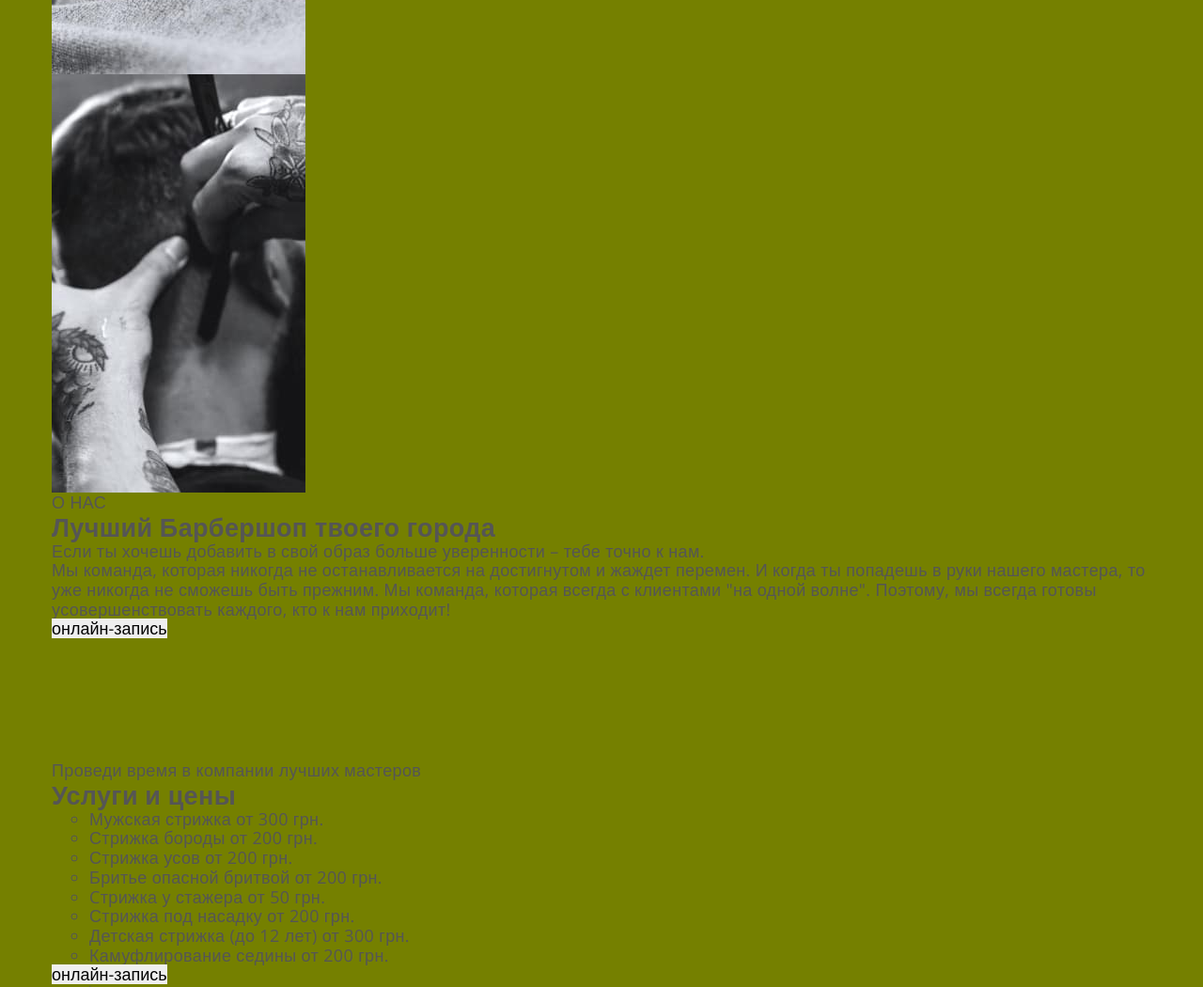
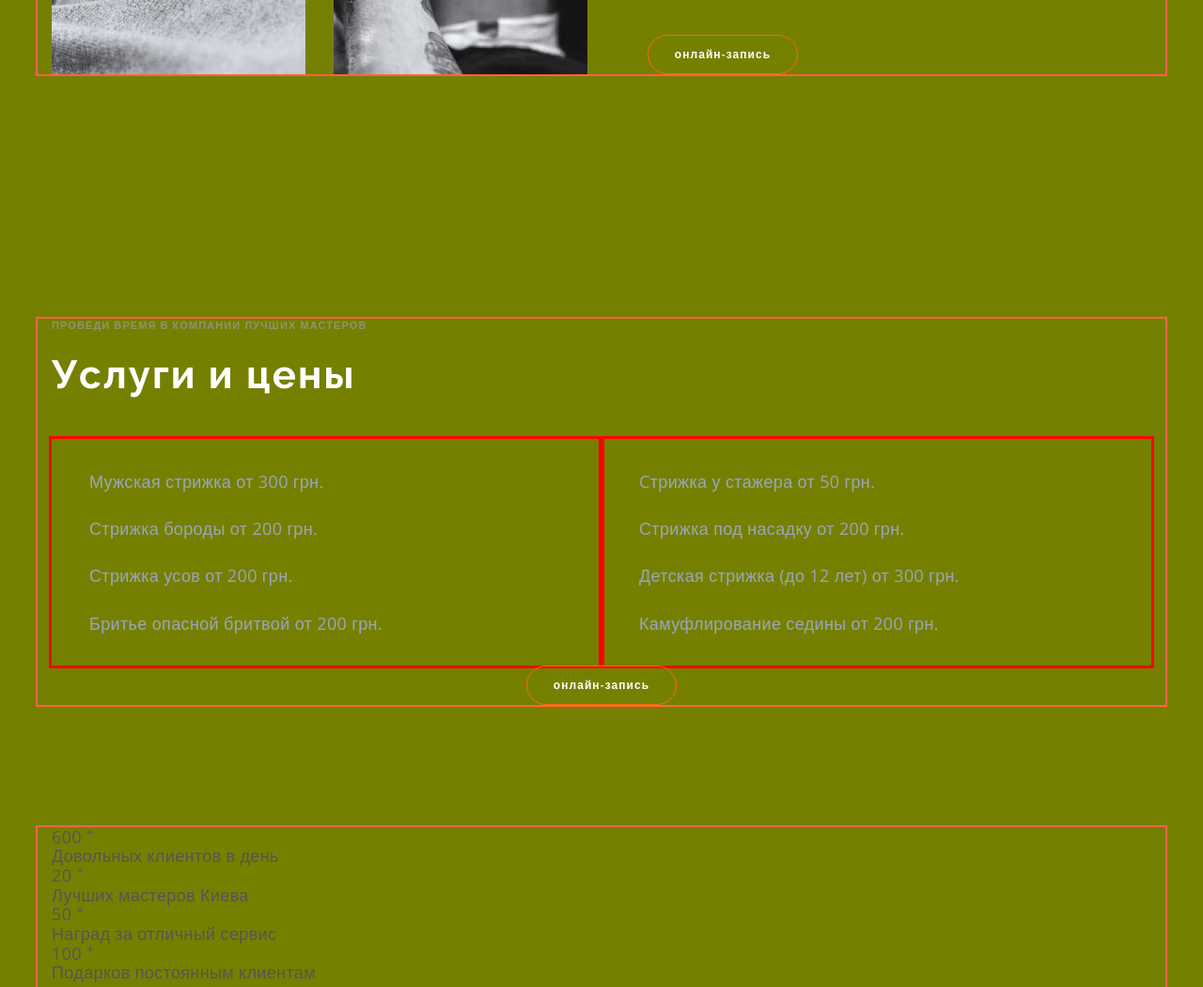
Before and after one commit to EvgenyShokotko/Barber, a plain HTML site: page index.html in a window 1280 px wide. Shown: the part 863-1913 px from the top of the page at 94% size. Drawn offline with nearby package versions, Linux system fonts and the light colour scheme.

Commit message:
two ways

```diff
--- a/css/styles.css
+++ b/css/styles.css
@@ -1,5 +1,5 @@
 :root {
-	--main-text-color: rgba(85, 85, 85, 1);
+	--main-text-color: #555555;
 	--link-text-color: #ffffff;
 	--accent-color: rgba(255, 108, 0, 1);
 }
@@ -42,7 +42,7 @@ body {
 
 .conteiner {
 	width: 1200px;
-	/* outline: 2px solid tomato; */
+	outline: 2px solid tomato;
 	margin-left: auto;
 	margin-right: auto;
 	padding-left: 15px;
@@ -123,7 +123,6 @@ body {
 }
 /*---------------------------- Секция герой-------------------- */
 .hero-section {
-	padding-bottom: 130px;
 }
 .social-links {
 	display: flex;
@@ -204,5 +203,135 @@ body {
 }
 /* ----------------О нас------------------------------ */
 .about {
+	padding-top: 130px;
 	padding-bottom: 130px;
 }
+.flex-about {
+	display: flex;
+}
+.photo-about {
+	display: flex;
+	margin-right: 64px;
+}
+.item-photo:not(:last-child) {
+	margin-right: 30px;
+}
+.about-description {
+	width: 500px;
+}
+.about-appertitle {
+	margin-bottom: 20px;
+
+	font-weight: 600;
+	font-size: 11px;
+	line-height: 1.36;
+
+	letter-spacing: 0.1em;
+	text-transform: uppercase;
+
+	color: #303030;
+}
+.about-title {
+	margin-bottom: 20px;
+
+	font-family: "Raleway";
+	font-weight: 700;
+	font-size: 42px;
+	line-height: 1.17;
+	letter-spacing: 0.05em;
+	color: #303030;
+}
+.about-text {
+	margin-bottom: 20px;
+	font-weight: 400;
+	font-size: 18px;
+	line-height: 1.67;
+	letter-spacing: 0.02em;
+	color: var(--main-text-color);
+}
+.about-team {
+	margin-bottom: 40px;
+	font-weight: 400;
+	font-size: 14px;
+	line-height: 1.86;
+	letter-spacing: 0.02em;
+	color: #555555;
+}
+/* -----------------Услуги и цены---------------- */
+.price-section {
+	padding-top: 130px;
+	padding-bottom: 130px;
+}
+.price-uppertitle {
+	margin-bottom: 20px;
+
+	font-weight: 600;
+	font-size: 11px;
+	line-height: 1.36;
+	letter-spacing: 0.1em;
+	text-transform: uppercase;
+	color: rgba(157, 164, 189, 0.6);
+}
+.price-title {
+	margin-bottom: 44px;
+
+	font-family: "Raleway";
+	font-weight: 700;
+	font-size: 42px;
+	line-height: 1.17;
+	letter-spacing: 0.05em;
+
+	color: var(--link-text-color);
+}
+.flex-list {
+	display: flex;
+	margin-bottom: 50px;
+}
+.price-list {
+	padding: 30px 40px;
+	width: 585px;
+	outline: 3px solid red;
+}
+.price-auxiliary {
+	padding: 30px 40px;
+	width: 585px;
+	outline: 3px solid red;
+}
+.item-price {
+	margin-bottom: 20px;
+
+	font-weight: 400;
+	font-size: 18px;
+	line-height: 1.67;
+	letter-spacing: 0.02em;
+
+	color: #9da4bd;
+}
+.item-price:last-child {
+	margin-bottom: 0;
+}
+.price-btn {
+	display: flex;
+	justify-content: center;
+}
+
+.main {
+	display: flex;
+	flex-direction: column;
+
+	padding: 30px 40px;
+	width: 585px;
+	outline: 3px solid red;
+}
+.auxiliary {
+	display: flex;
+	flex-direction: column;
+
+	padding: 30px 40px;
+	width: 585px;
+	outline: 3px solid red;
+}
+
+.iouyt {
+	display: flex;
+}
--- a/index.html
+++ b/index.html
@@ -55,51 +55,69 @@
         <!-- О нас -->
         <section class="about">
             <div class="conteiner flex-about">
-            <ul class="list">
-                <li>
+            <ul class="list photo-about">
+                <li class="item-photo">
                     <img src="./image/img-1.jpg" alt="бритье бороды" width="270" height="445">
                 </li>
-                <li>
+                <li class="item-photo">
                     <img src="./image/img-2.jpg" alt="стрижка" width="270" height="445">
                 </li>
             </ul>
-            <div>
-                <p>О НАС</p>
-                <h2>Лучший Барбершоп твоего города</h2>
-                <p>Если ты хочешь добавить в свой образ больше уверенности – тебе точно к нам.</p>
-                <p>Мы команда, которая никогда не останавливается на достигнутом
+            <div class="about-description">
+                <p class="about-appertitle">О НАС</p>
+                <h2 class="about-title">Лучший Барбершоп твоего города</h2>
+                <p class="about-text">Если ты хочешь добавить в свой образ больше уверенности – тебе точно к нам.</p>
+                <p class="about-team">Мы команда, которая никогда не останавливается на достигнутом
                 и жаждет перемен. И когда ты попадешь в руки нашего мастера,
                 то уже никогда не сможешь быть прежним. Мы команда, которая всегда с клиентами "на одной волне". Поэтому, мы всегда
                 готовы усовершенствовать каждого, кто к нам приходит!</p>
-                <button type="button">онлайн-запись</button>
+                <button class="btn" type="button">онлайн-запись</button>
             </div>
             </div>
         </section>
         <!-- Услуги и цены -->
-        <section>
+        <section class="price-section">
             <div class="conteiner">
-            <p>Проведи время в компании лучших мастеров</p>
-            <h2>Услуги и цены</h2>
-            <ul class="list">
+            <p class="price-uppertitle">Проведи время в компании лучших мастеров</p>
+            <h2 class="price-title">Услуги и цены</h2>
+            <!-- <div class="flex-list">
+              <ul class="list price-list">
+                        <li class="item-price" >Мужская стрижка от 300 грн.</li>
+                        <li class="item-price" >Стрижка бороды от 200 грн.</li>
+                        <li class="item-price" >Стрижка усов от 200 грн.</li>
+                        <li class="item-price" >Бритье опасной бритвой от 200 грн.</li>
+                    </ul>
+                    <ul class="list price-auxiliary">
+                        <li class="item-price" >Cтрижка у стажера от 50 грн.</li>
+                        <li class="item-price" >Стрижка под насадку от 200 грн.</li>
+                        <li class="item-price" >Детская стрижка (до 12 лет) от 300 грн.</li>
+                        <li class="item-price" >Камуфлирование седины от 200 грн.</li>
+                    </ul>
+                   </div> -->
+             <ul class="list iouyt">
                 <li>
-                    <ul>
-                        <li>Мужская стрижка от 300 грн.</li>
-                        <li>Стрижка бороды от 200 грн.</li>
-                        <li>Стрижка усов от 200 грн.</li>
-                        <li>Бритье опасной бритвой от 200 грн.</li>
+                    <ul class="list main">
+                        <li class="item-price">Мужская стрижка от 300 грн.</li>
+                        <li class="item-price">Стрижка бороды от 200 грн.</li>
+                        <li class="item-price">Стрижка усов от 200 грн.</li>
+                        <li class="item-price">Бритье опасной бритвой от 200 грн.</li>
                     </ul>
                 </li>
                 <li>
-                    <ul list>
-                        <li>Cтрижка у стажера от 50 грн.</li>
-                        <li>Стрижка под насадку от 200 грн.</li>
-                        <li>Детская стрижка (до 12 лет) от 300 грн.</li>
-                        <li>Камуфлирование седины от 200 грн.</li>
+                    <ul class="list auxiliary">
+                        <li class="item-price">Cтрижка у стажера от 50 грн.</li>
+                        <li class="item-price">Стрижка под насадку от 200 грн.</li>
+                        <li class="item-price">Детская стрижка (до 12 лет) от 300 грн.</li>
+                        <li class="item-price">Камуфлирование седины от 200 грн.</li>
                     </ul>
                 </li>
             </ul>
-            <button type="button">онлайн-запись</button>
-            </div>
+
+            <div class="price-btn">
+            <button class="btn" type="button">онлайн-запись</button>
+        </div>
+        </div>
+
         </section>
         <!-- Наши преимщества -->
         <section>
```
